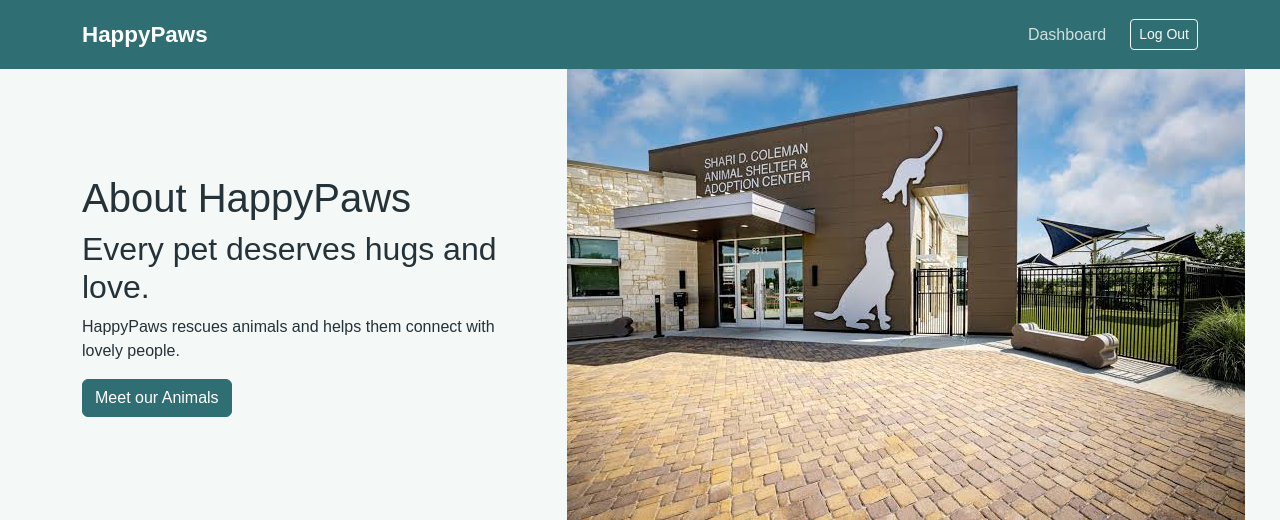
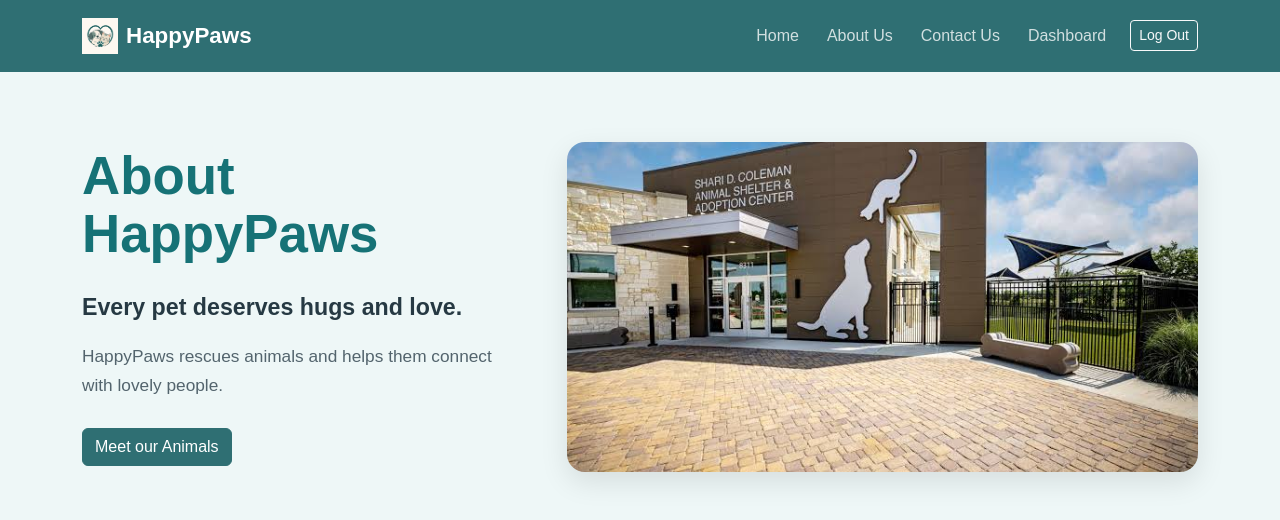
Before and after one commit to elenabatsog/HappyPaws, a Django app: page /about/ in a window 1280 px wide; the page is wider, and only the part inside the window is pictured. Shown: the top 520 px of that part. Run offline with Django 5.2, Linux system fonts and the light colour scheme; the visitor is signed in with stand-in values (Sample User, id 1).

Commit message:
Created the navigation menu

```diff
--- a/templates/base.html
+++ b/templates/base.html
@@ -12,6 +12,7 @@
 
         <link href="https://cdn.jsdelivr.net/npm/bootstrap@5.3.3/dist/css/bootstrap.min.css" rel="stylesheet">
         <link rel="stylesheet" href="{% static 'css/style.css' %}">
+        {% block extra_css %}{% endblock%}
 
     </head>
 
@@ -19,8 +20,9 @@
         {% if user.is_authenticated %}
         <nav class="navbar navbar-expand-lg navbar-dark main-navbar">
             <div class="container">
-                <a class="navbar-brand fw-bold" href="{% url 'accounts:dashboard' %}">
-                    HappyPaws
+                <a class="navbar-brand fw-bold d-flex align-items-center" href="{% url 'accounts:dashboard' %}">
+                    <img src="{% static 'images/happypaws-logo.png' %}" alt="HappyPaws logo" class="navbar-logo">
+                    <span class="ms-2">HappyPaws</span>
                 </a>
 
                 <button
@@ -33,6 +35,24 @@
 
                 <div class="collapse navbar-collapse" id="mainNavbar">
                     <ul class="navbar-nav ms-auto align-items-lg-center">
+                        <li class="nav-item">
+                            <a class="nav-link" href="{% url 'accounts:home' %}">
+                                Home
+                            </a>
+                        </li>
+
+                        <li class="nav-item">
+                            <a class="nav-link" href="{% url 'accounts:about' %}">
+                                About Us
+                            </a>
+                        </li>
+
+                        <li class="nav-item">
+                            <a class="nav-link" href="{% url 'accounts:contact' %}">
+                                Contact Us
+                            </a>
+                        </li>
+
                         <li class="nav-item">
                             <a class="nav-link" href="{% url 'accounts:dashboard' %}">
                                 Dashboard
```
